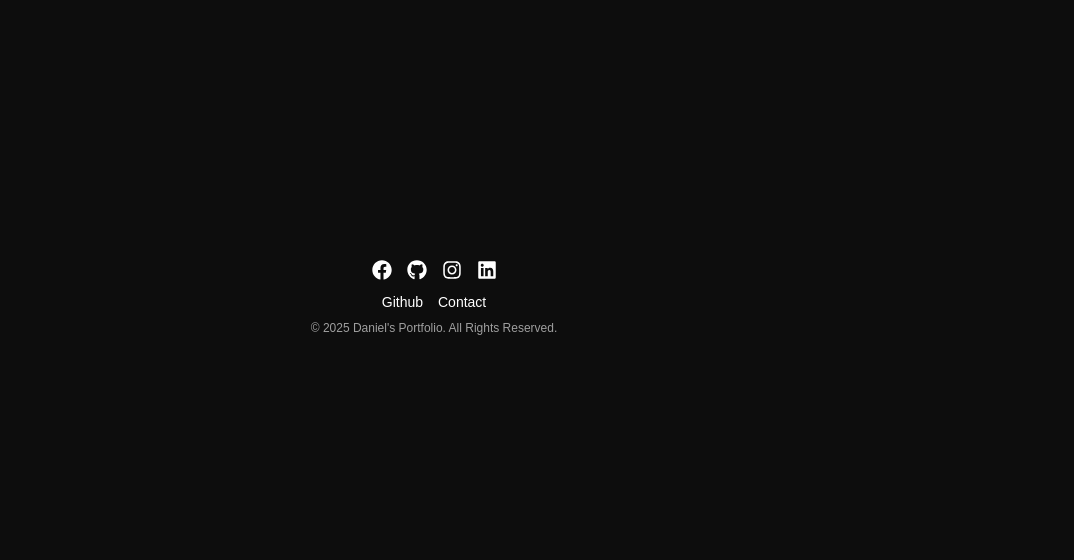
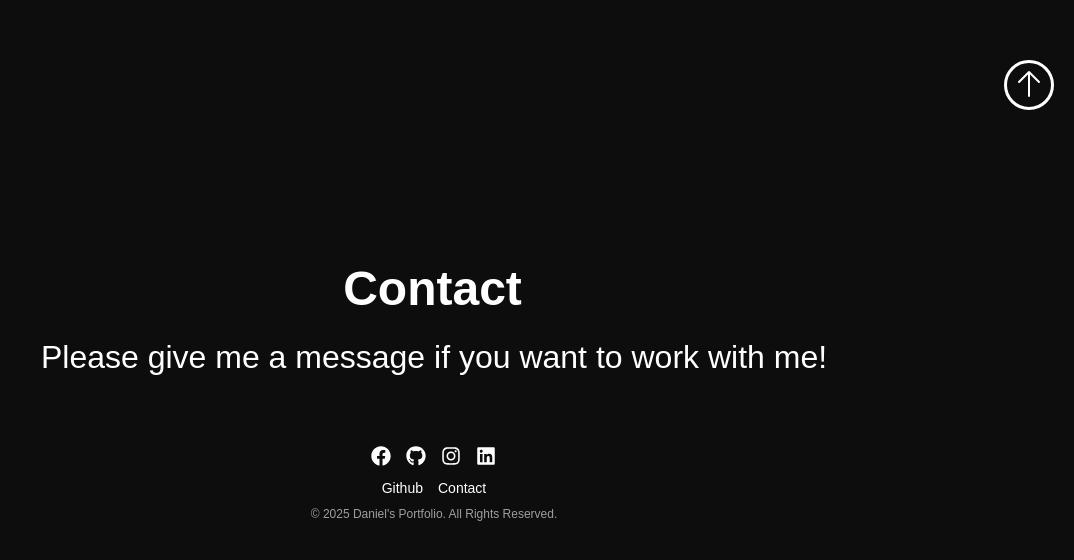
Before and after one commit to danielhc0228/my-portfolio, a React (Vite) app: page /board in a window 1280 px wide. Shown: the part 670-1230 px from the top of the page, without its empty margins (206-1280 px from the left). Before the commit the page ends 1085 px from the top, so only its background shows below. Built offline with nearby package versions, Linux system fonts and the light colour scheme.

Commit message:
Add short message in Footer.tsx, add contents for NotFound.tsx and add go up button in App.tsx

```diff
--- a/src/App.tsx
+++ b/src/App.tsx
@@ -7,12 +7,35 @@ import Projects from "./components/Projects";
 import Board from "./components/Board";
 import NotFound from "./components/NotFound";
 import Header from "./components/Header";
+import styled from "styled-components";
+
+const TopBtn = styled.button`
+    right: 20px;
+    bottom: 20px;
+    height: 50px;
+    width: 50px;
+    background-color: transparent;
+    border-radius: 100%;
+    color: white;
+    border: 3px solid white;
+    position: fixed;
+
+    &:hover {
+        background-color: white;
+        color: black;
+    }
+`;
 
 function App() {
     const [isUnlocked, setIsUnlocked] = useState(true);
+    const goUp = () => {
+        window.scrollTo({ top: 0, behavior: "smooth" });
+    };
+
     return (
         <Router>
             <Header />
+
             <Routes>
                 <Route
                     path='/'
@@ -35,7 +58,23 @@ function App() {
                 <Route path='*' element={<NotFound />} />
             </Routes>
 
-            <Footer></Footer>
+            <Footer />
+            <TopBtn onClick={goUp}>
+                <svg
+                    xmlns='http://www.w3.org/2000/svg'
+                    fill='none'
+                    viewBox='0 0 24 24'
+                    strokeWidth={1.5}
+                    stroke='currentColor'
+                    className='size-6'
+                >
+                    <path
+                        strokeLinecap='round'
+                        strokeLinejoin='round'
+                        d='M4.5 10.5 12 3m0 0 7.5 7.5M12 3v18'
+                    />
+                </svg>
+            </TopBtn>
         </Router>
     );
 }
--- a/src/components/Footer.tsx
+++ b/src/components/Footer.tsx
@@ -1,19 +1,22 @@
-import styled from "styled-components";
+import styled, { keyframes } from "styled-components";
 import { FaFacebook, FaInstagram, FaGithub, FaLinkedin } from "react-icons/fa"; // Using Lucide icons
 
 const FooterContainer = styled.footer`
+    display: flex;
+    justify-content: center;
+    align-items: center;
+    flex-direction: column;
+    min-height: 50vh;
+    gap: 20px;
     background-color: "rgba(0, 0, 0, 1)";
     color: #fff;
     padding: 80px 0;
-    text-align: center;
-    position: relative;
-    bottom: 0;
-    width: 100%;
     margin-top: 50px;
 `;
 
 const FooterContent = styled.div`
     max-width: 1200px;
+    padding-top: 50px;
     margin: 0 auto;
     display: flex;
     flex-direction: column;
@@ -55,9 +58,52 @@ const Copyright = styled.p`
     opacity: 0.6;
 `;
 
+const TextWrapper = styled.div`
+    text-align: center;
+`;
+
+const typing = keyframes`
+  from { width: 0% }
+  to { width: 100% }
+`;
+
+const blink = keyframes`
+  0%, 100% { border-color: transparent }
+  50% { border-color: white }
+`;
+
+const TypingText = styled.h1`
+    font-size: 3rem;
+    font-weight: bold;
+    white-space: nowrap;
+    overflow: hidden;
+    border-right: 3px solid white;
+    width: 0%;
+    animation: ${typing} 1s steps(22, end) forwards,
+        ${blink} 0.75s step-end infinite;
+`;
+
+const fadeIn = keyframes`
+  from { opacity: 0; transform: translateY(10px); }
+  to { opacity: 1; transform: translateY(0); }
+`;
+
+const FadeInText = styled.h2`
+    font-size: 2rem;
+    opacity: 0;
+    animation: ${fadeIn} 0.5s ease-in forwards;
+    animation-delay: 1s;
+`;
+
 function Footer() {
     return (
         <FooterContainer>
+            <TextWrapper>
+                <TypingText>Contact</TypingText>
+            </TextWrapper>
+            <FadeInText>
+                Please give me a message if you want to work with me!
+            </FadeInText>
             <FooterContent>
                 <SocialIcons>
                     <a
@@ -87,7 +133,7 @@ function Footer() {
                     <a href='https://github.com/danielhc0228/my-portfolio'>
                         Github
                     </a>
-                    <a href='/'>Contact</a>
+                    <a href='mailto:daniel20020228@gmail.com'>Contact</a>
                 </FooterLinks>
 
                 <Copyright>
--- a/src/components/Header.tsx
+++ b/src/components/Header.tsx
@@ -10,7 +10,7 @@ const Container = styled.div`
     gap: 20px;
 `;
 
-const HeaderLinks = styled.a`
+const HeaderLinks = styled.div`
     border-bottom: 2px solid white;
     transition: transform 0.3s ease, box-shadow 0.3s ease;
 
@@ -27,14 +27,16 @@ export default function Header() {
             <HeaderLinks>
                 <Link to='/'>Home</Link>
             </HeaderLinks>
-            <HeaderLinks
-                href='https://github.com/danielhc0228/my-portfolio'
-                target='_blank'
-            >
-                Github
+            <HeaderLinks>
+                <a
+                    href='https://github.com/danielhc0228/my-portfolio'
+                    target='_blank'
+                >
+                    Github
+                </a>
             </HeaderLinks>
             <HeaderLinks>
-                <Link to='/board'>Contact</Link>
+                <Link to='/board'>Board</Link>
             </HeaderLinks>
         </Container>
     );
--- a/src/components/Me.tsx
+++ b/src/components/Me.tsx
@@ -21,14 +21,14 @@ const fadeInUp = keyframes`
   }
 `;
 
-const Image = styled.img<{ isVisible: boolean }>`
+const Image = styled.img<{ $isVisible: boolean }>`
     height: 60vh;
     border-radius: 25%;
     opacity: 0;
     transform: translateY(50px);
 
     ${(props) =>
-        props.isVisible &&
+        props.$isVisible &&
         css`
             animation: ${fadeInUp} 1s ease-out forwards;
         `}
@@ -58,7 +58,7 @@ const typing = keyframes`
   to { width: 100% }
 `;
 
-const SectionTitle = styled.h1<{ isVisible: boolean }>`
+const SectionTitle = styled.h1<{ $isVisible: boolean }>`
     font-size: 2rem;
     font-weight: bold;
     color: white;
@@ -70,9 +70,9 @@ const SectionTitle = styled.h1<{ isVisible: boolean }>`
         display: inline-block;
         overflow: hidden;
         white-space: nowrap;
-        width: ${(props) => (props.isVisible ? "100%" : "0")};
+        width: ${(props) => (props.$isVisible ? "100%" : "0")};
         animation: ${(props) =>
-            props.isVisible
+            props.$isVisible
                 ? css`
                       ${typing} 1s steps(22, end) forwards
                   `
@@ -97,7 +97,8 @@ const SkillsContainer = styled.div`
     flex-wrap: wrap;
     justify-content: center;
     gap: 40px;
-    padding: 50px 0;
+    padding-top: 20px;
+    padding-bottom: 130px;
     width: 100%;
 `;
 
@@ -167,12 +168,15 @@ export default function Me() {
                 <Image
                     ref={imageRef}
                     src='src\components\Images\MyEmoji.png'
-                    isVisible={isImageVisible}
+                    $isVisible={isImageVisible}
                 />
                 <VerticalLine />
                 <InfoContainer>
                     <ContentWrapper>
-                        <SectionTitle ref={titleRef} isVisible={isImageVisible}>
+                        <SectionTitle
+                            ref={titleRef}
+                            $isVisible={isImageVisible}
+                        >
                             <span>Education</span>
                         </SectionTitle>
                         <Divider />
@@ -181,7 +185,7 @@ export default function Me() {
                             of Computer Science)
                         </SubTitle>
 
-                        <SectionTitle isVisible={isImageVisible}>
+                        <SectionTitle $isVisible={isImageVisible}>
                             <span>Experience</span>
                         </SectionTitle>
                         <Divider />
@@ -190,7 +194,7 @@ export default function Me() {
                         </SubTitle>
                         <SubTitle>Cashier - Alien Night Market</SubTitle>
 
-                        <SectionTitle isVisible={isImageVisible}>
+                        <SectionTitle $isVisible={isImageVisible}>
                             <span>Career Goal</span>
                         </SectionTitle>
                         <Divider />
@@ -201,7 +205,7 @@ export default function Me() {
                     </ContentWrapper>
                 </InfoContainer>
             </Container>
-            <SectionTitle ref={titleRef} isVisible={isImageVisible}>
+            <SectionTitle ref={titleRef} $isVisible={isImageVisible}>
                 <span>Skills</span>
             </SectionTitle>
             <SkillsContainer>
```
